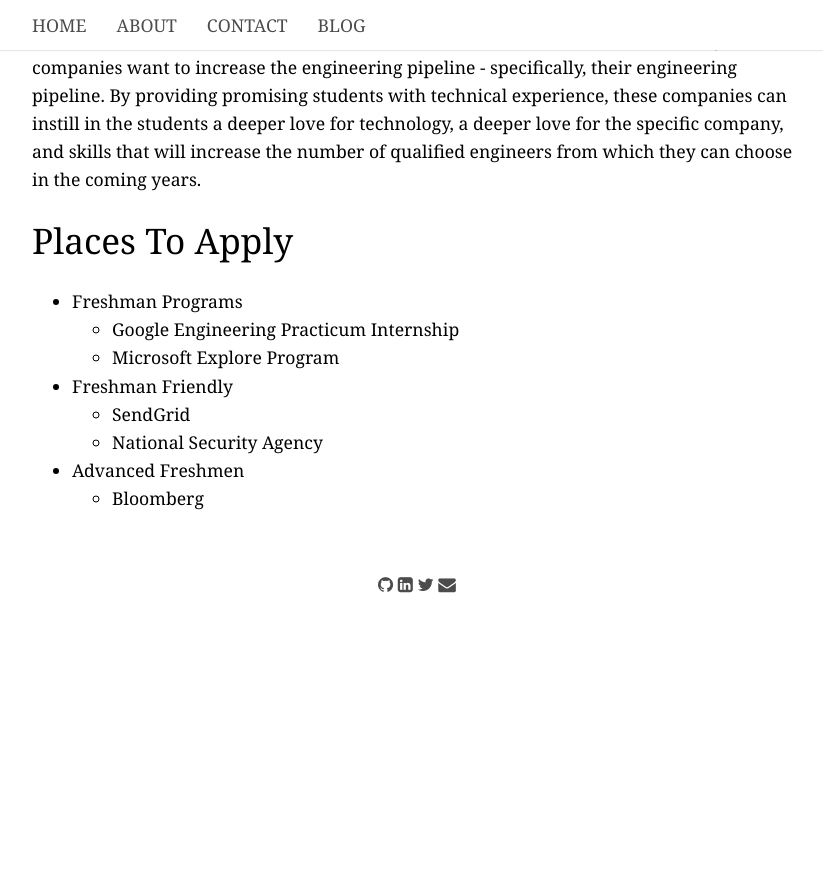
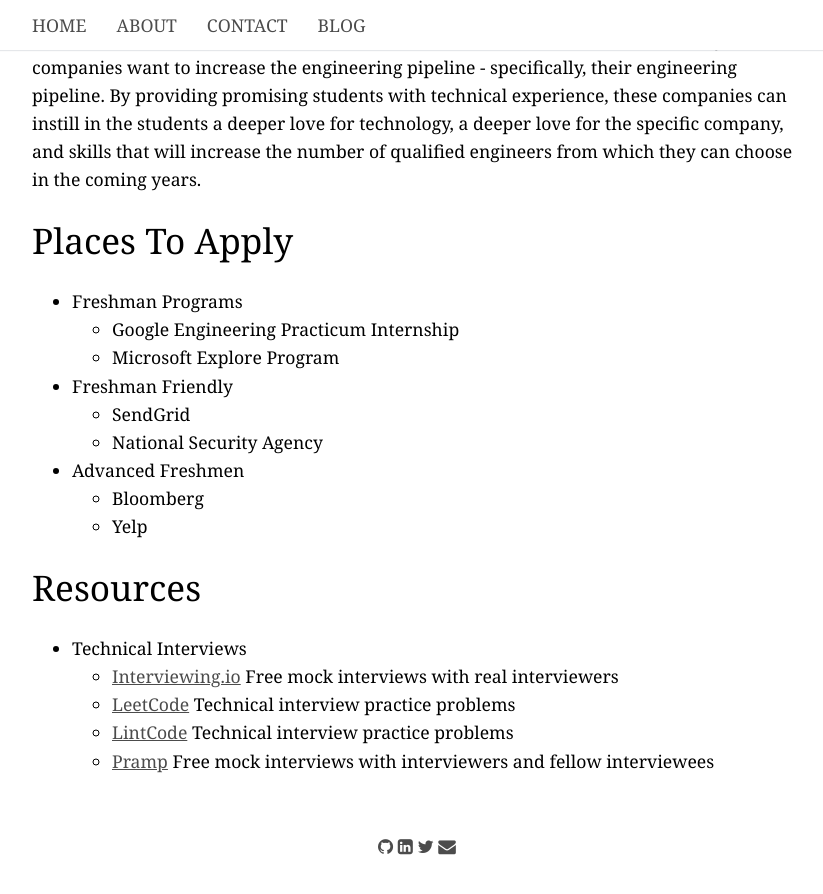
Before and after one commit to CallaJun/CallaJun.github.io, a Jekyll site: the page built from _pages/csfrosh.md, in a window 1280 px wide and 900 px high, scrolled down 3364 px. Shown: the top 894 px of the window, without its empty margins (223-1046 px from the left). Built offline with Jekyll 4.4.1, drawn with Linux system fonts in a browser that asks for light colours; some web fonts are replaced; before the commit the page ends 4002 px from its top, so only the background shows below that.

Commit message:
Added tech interview resources

```diff
--- a/_pages/csfrosh.md
+++ b/_pages/csfrosh.md
@@ -94,3 +94,12 @@
   - National Security Agency
 - Advanced Freshmen
   - Bloomberg
+  - Yelp
+
+## Resources
+
+- Technical Interviews
+  - [Interviewing.io](https://interviewing.io) Free mock interviews with real interviewers
+  - [LeetCode](https://leetcode.com) Technical interview practice problems
+  - [LintCode](https://www.lintcode.com) Technical interview practice problems
+  - [Pramp](https://www.pramp.com/#/) Free mock interviews with interviewers and fellow interviewees
```
Also changed, not shown: _pages/automaticfreetuition.md (+1 -1 lines), 4 other files.
